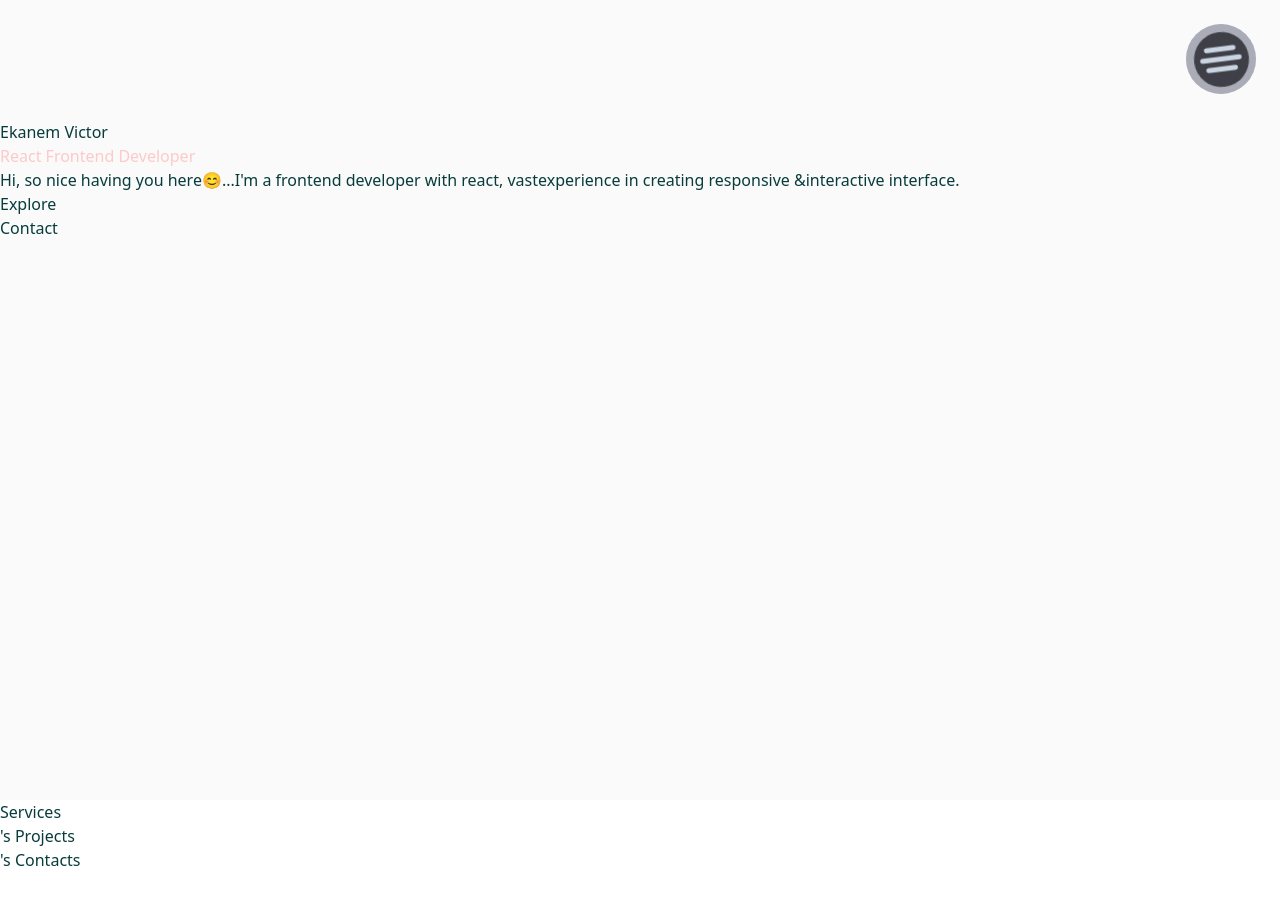
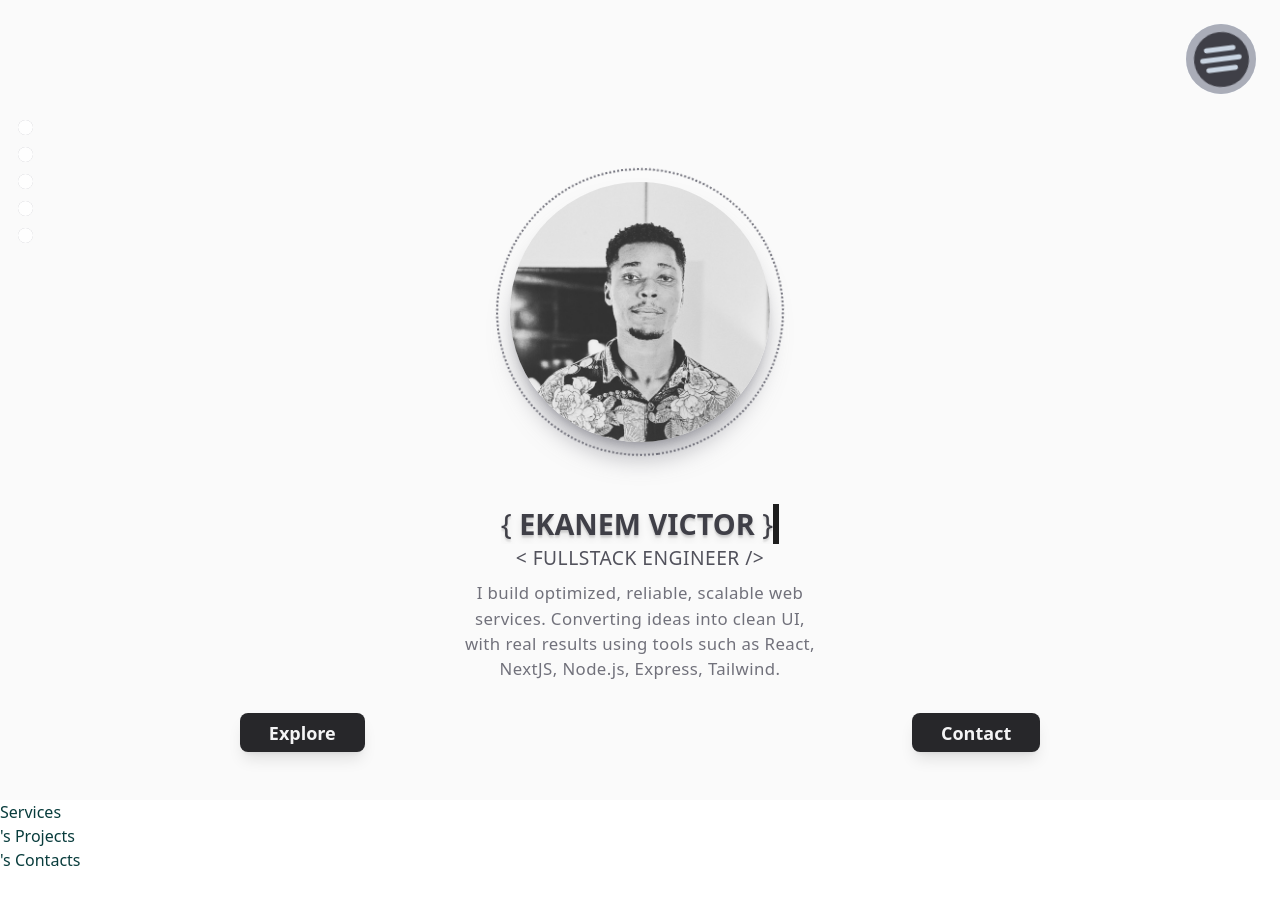
Before and after one commit to CodesbyEkan/krunotch, a React (Vite) app: page / in a window 1280 px wide. Shown: the top 904 px of the page. Before the commit the page ends 872 px from the top, so only its background shows below. Built offline with nearby package versions, Linux system fonts and the light colour scheme.

Commit message:
Landing page design successfully implemented with tailwindcss

```diff
--- a/src/components/LandingPage.jsx
+++ b/src/components/LandingPage.jsx
@@ -10,41 +10,43 @@ export default function LandingPage() {
   console.log(`The user is: ${user}`);
   return (
     <>
-      <div className="landing-page h-screen relative bg-zinc-50 pt-30">
-        <div className="main-page">
-          <div className="scrollbar">
-            <div className="active mini-link"></div>
-            <div className="mini-link"></div>
-            <div className="mini-link"></div>
-            <div className="mini-link"></div>
-            <div className="mini-link"></div>
+      <div className="h-screen relative bg-zinc-50 pt-30">
+        <div className="absolute w-full h-full animate-swipe">
+          <div className="fixed w-[50px] bg-transparent flex flex-col justify-center items-center gap-3 visible z-[9]">
+            <div className="active relative w-[15px] h-[15px] flex justify-center items-center rounded-[30px] bg-zinc-400 opacity-[0.7] cursor-pointer before:content-[''] before:absolute before:bg-transparent before:h-full before:w-full before:scale- before:rounded-full active:h-[40px] opacity:[0.9]"></div>
+            <div className="relative w-[15px] h-[15px] flex justify-center items-center rounded-[30px] bg-zinc-400 opacity-[0.7] cursor-pointer before:content-[''] before:absolute before:bg-transparent before:h-full before:w-full before:transform-scale(1.5) before:rounded-full active:h-[40px] opacity:[0.9]"></div>
+            <div className="relative w-[15px] h-[15px] flex justify-center items-center rounded-[30px] bg-zinc-400 opacity-[0.7] cursor-pointer before:content-[''] before:absolute before:bg-transparent before:h-full before:w-full before:transform-scale(1.5) before:rounded-full active:h-[40px] opacity:[0.9]"></div>
+            <div className="relative w-[15px] h-[15px] flex justify-center items-center rounded-[30px] bg-zinc-400 opacity-[0.7] cursor-pointer before:content-[''] before:absolute before:bg-transparent before:h-full before:w-full before:transform-scale(1.5) before:rounded-full active:h-[40px] opacity:[0.9]"></div>
+            <div className="relative w-[15px] h-[15px] flex justify-center items-center rounded-[30px] bg-zinc-400 opacity-[0.7] cursor-pointer before:content-[''] before:absolute before:bg-transparent before:h-full before:w-full before:transform-scale(1.5) before:rounded-full active:h-[40px] opacity:[0.9]"></div>
           </div>
-          <div className="anim-container">
-            <div className="profile-pic-animation"></div>
-            <div className="profile-pic"></div>
+          <div className="anim-container flex justify-center items-center">
+            <div className="relative my-[3em] mx-auto h-[288px] w-[288px] border-2 border-dotted border-zinc-500 rounded-full p-[4em] animate-spin"></div>
+            <div className="profile-pic bg-[url('./assets/userpics.jpg')] bg-cover bg-center absolute h-[260px] w-[260px] rounded-full tracking-widest shadow-xl shadow-zinc-500/50"></div>
           </div>
 
-          <div className="intro">
-            <div className="typewriter-div">
-              <h1 className="user">Ekanem Victor{user}</h1>
+          <div className="relative flex flex-col justify-center items-center">
+            <div className="flex">
+              <h1 className="relative my-[0] mx-auto w-[0] overflow-hidden whitespace-nowrap text-[1.8rem] text-zinc-700 font-semibold uppercase border-r-6 border-zinc-800 text-shadow-lg leading-snug animate-typewriter hover:animate-typewriter cursor-pointer">
+                <span className="font-light">&#123;</span> Ekanem Victor{user}
+                <span className="font-light"> &#125;</span>
+              </h1>
             </div>
-            <p className="text-red-200 role">
-              <span id="react">React</span> Frontend Developer
+            <p className="text-[1.2rem] text-zinc-600 font-light tracking-wide uppercase">
+              &lt; Fullstack Engineer &#47;&gt;
             </p>
-            <p id="about">
-              Hi, so nice having you here😊...
-              <span id="line">I'm a frontend developer with react, vast</span>
-              <span id="line">experience in creating responsive &</span>
-              <span id="line">interactive interface.</span>
+            <p className="w-90 mt-2 text-[1.05rem] tracking-wide text-center text-zinc-500">
+              I build optimized, reliable, scalable web services. Converting
+              ideas into clean UI, with real results using tools such as React,
+              NextJS, Node.js, Express, Tailwind.
             </p>
-            <div className="cta-box">
+            <div className="cta-box relative mt-[2em] flex justify-between items-center w-5/8">
               <div className="explores">
-                <button className="explore">
+                <button className="py-[0.3em] px-[1.6em]  bg-zinc-800 text-zinc-100 text-lg shadow-lg rounded-lg font-bold cursor-pointer hover:bg-zinc-700">
                   <Link to="/portfolio">Explore</Link>
                 </button>
               </div>
               <div className="contact">
-                <button className="explore">
+                <button className="explore py-[0.3em] px-[1.6em]  bg-zinc-800 text-zinc-100 text-lg shadow-lg  rounded-lg font-bold cursor-pointer hover:bg-zinc-700">
                   <Link to="/contact">Contact</Link>
                 </button>
               </div>
--- a/src/index.css
+++ b/src/index.css
@@ -3,6 +3,8 @@
 @theme {
   --font-sans: "montserrat";
   --animate-pulse-ping: pulse-ping 2s cubic-bezier(0.4, 0, 0.6, 1) infinite;
+  --animate-typewriter: typing 1s 1.8s steps(25) forwards, blink-caret 3s step-end infinite;
+  --animate-swipe: swipe-right 1.5s ease-out;
 }
 
 :root {
@@ -64,3 +66,53 @@ body {
     box-shadow: 0 0 0 0 rgba(34, 197, 94, 0);
   }
 }
+
+@keyframes blink-caret {
+  from,
+  to {
+    border-color: transparent;
+  }
+  50% {
+    border-color: rgb(30, 30, 30);
+  }
+}
+
+@keyframes typing {
+  from {
+    width: 0;
+  }
+  to {
+    width: 100%;
+  }
+}
+
+@keyframes bounce {
+  from {
+    top: 0;
+  }
+  to {
+    top: 10px;
+  }
+}
+
+@keyframes swipe-right {
+  0% {
+    left: -300px;
+    opacity: 0;
+  }
+  100% {
+    left: 0px;
+    opacity: 1;
+  }
+}
+
+@keyframes swipe-left {
+  0% {
+    right: -300px;
+    opacity: 0;
+  }
+  100% {
+    right: 0px;
+    opacity: 1;
+  }
+}
```
